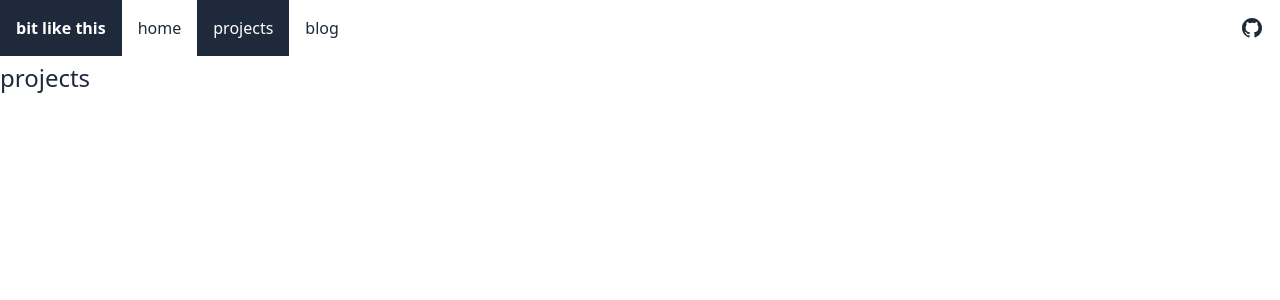
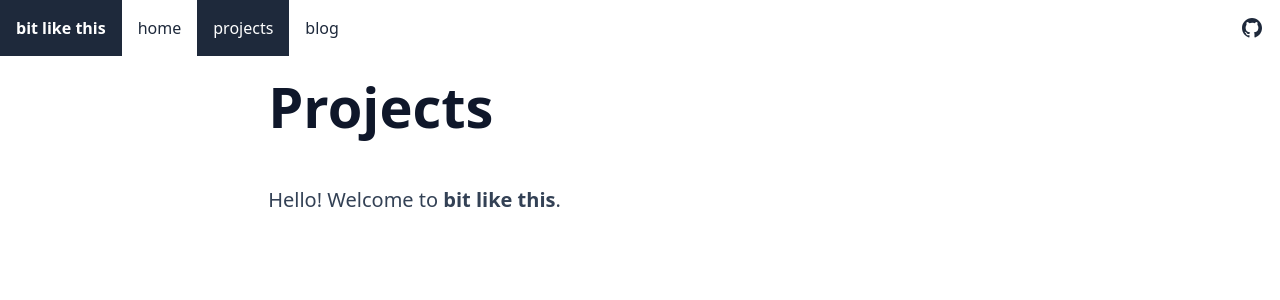
Before and after one commit to bitlikethis/dotcom, a Next.js app: page /projects in a window 1280 px wide. Shown: the top 300 px of the page. Built offline with nearby package versions, Linux system fonts and the light colour scheme.

Commit message:
chore: use Container and Prose on pages

```diff
--- a/pages/blog.tsx
+++ b/pages/blog.tsx
@@ -1,9 +1,17 @@
+import Container from "components/Container";
+import Prose from "components/Prose";
 import type { NextPage } from "next";
 
 const Blog: NextPage = () => {
   return (
     <div>
-      <main className="text-2xl">blog</main>
+      <main className="text-2xl">
+        <Container>
+          <Prose>
+            <h1>Blog</h1>
+          </Prose>
+        </Container>
+      </main>
     </div>
   );
 };
--- a/pages/index.tsx
+++ b/pages/index.tsx
@@ -7,7 +7,7 @@ const Home: NextPage = () => {
   return (
     <div>
       <Head>
-        <title>bitlikethis</title>
+        <title>bit like this</title>
         <meta name="description" content="bit like this dot com" />
         <link rel="icon" href="/favicon.ico" />
       </Head>
@@ -15,11 +15,8 @@ const Home: NextPage = () => {
       <main>
         <Container>
           <Prose>
-            <h1>bit like this</h1>
-            <pre>
-              <code>const something = 'something';</code>
-            </pre>
-            <code>const something = 'something';</code>
+            <h1>Home</h1>
+            <p>Hello! Welcome to <b>bit like this</b>.</p>
           </Prose>
         </Container>
       </main>
--- a/pages/projects.tsx
+++ b/pages/projects.tsx
@@ -1,9 +1,20 @@
+import Container from "components/Container";
+import Prose from "components/Prose";
 import type { NextPage } from "next";
 
 const Projects: NextPage = () => {
   return (
     <div>
-      <main className="text-2xl">projects</main>
+      <main className="text-2xl">
+        <Container>
+          <Prose>
+            <h1>Projects</h1>
+            <p>
+              Hello! Welcome to <b>bit like this</b>.
+            </p>
+          </Prose>
+        </Container>
+      </main>
     </div>
   );
 };
```
